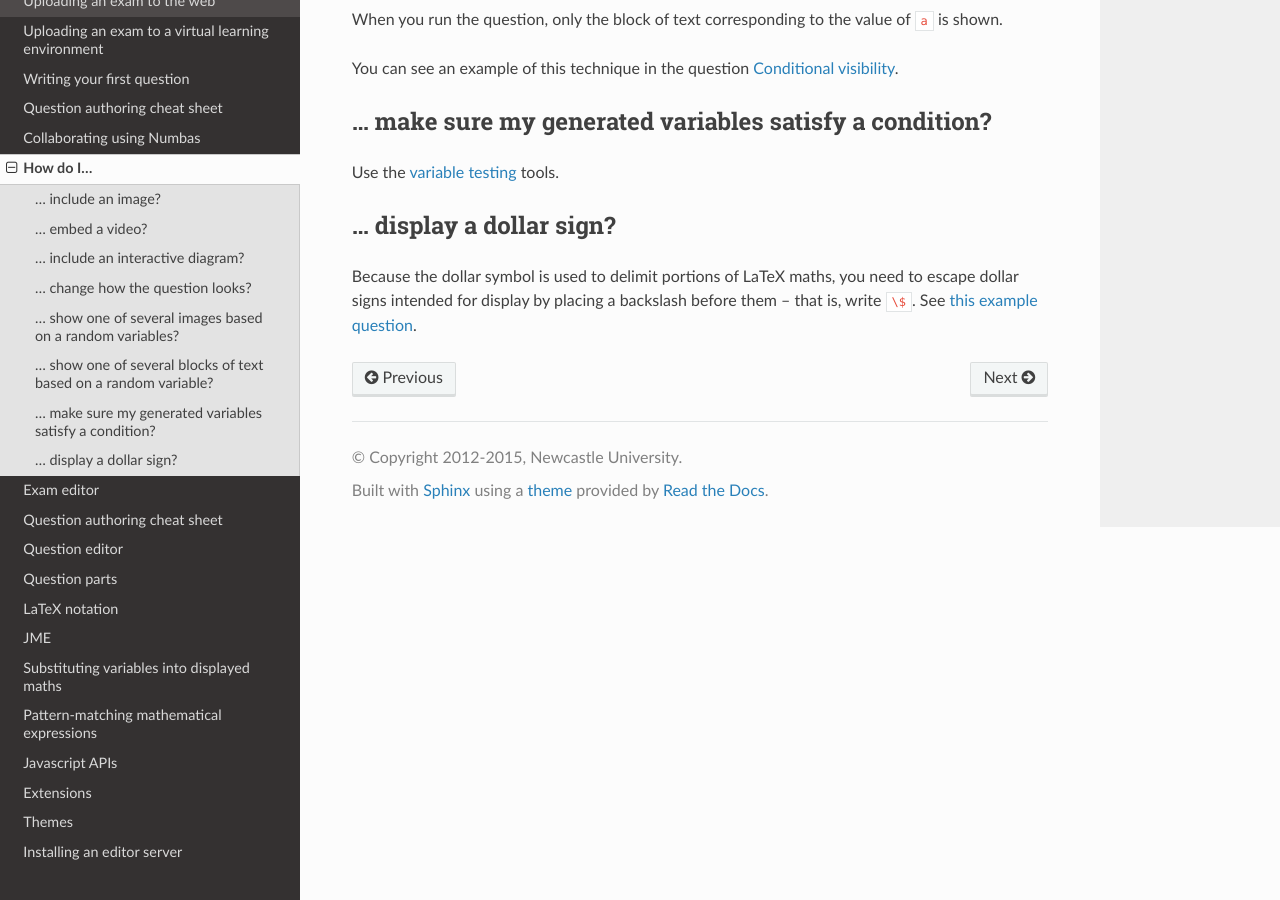
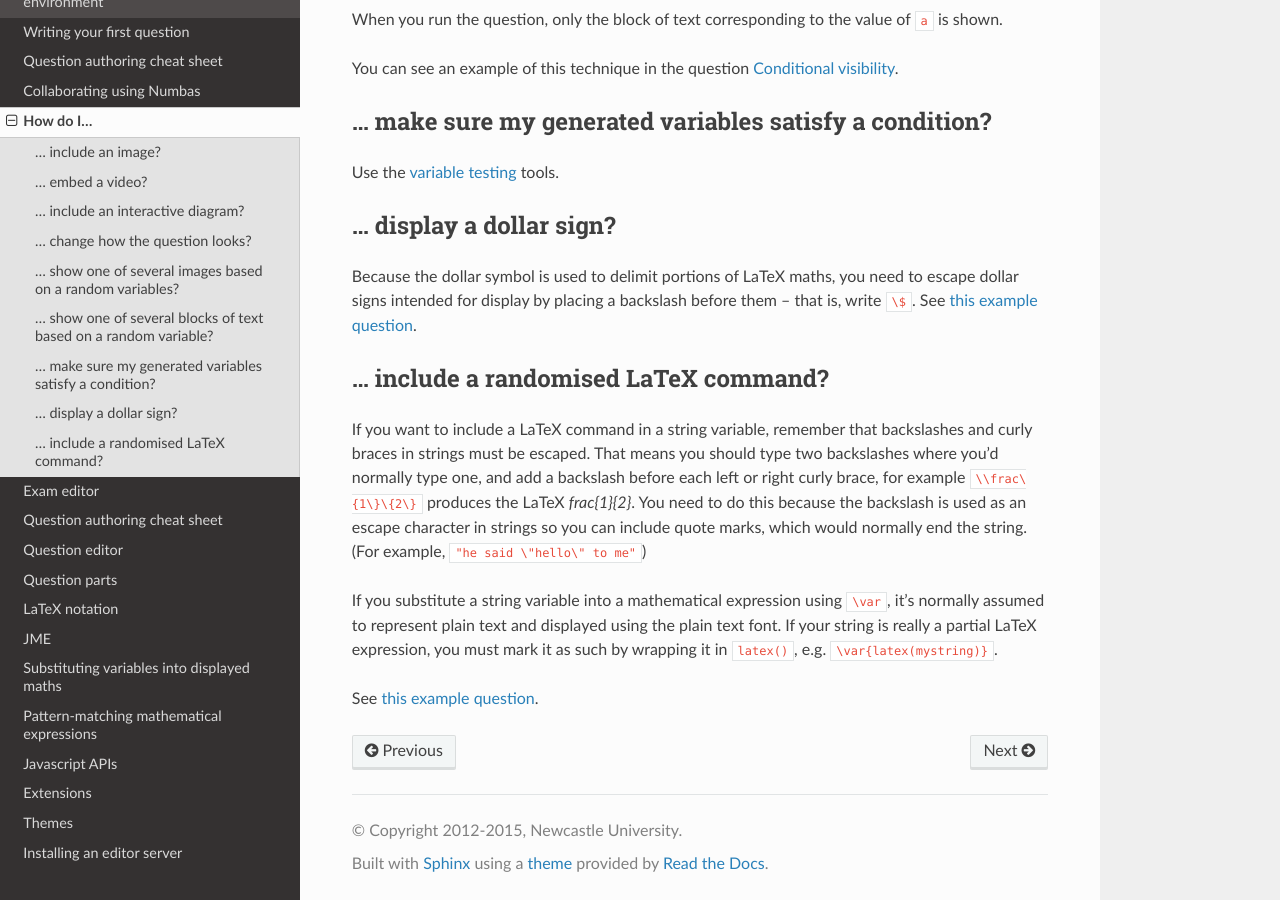
Before and after one commit to numbas/editor-docs, a Sphinx documentation site: the page built from source/how-do-i.rst, in a window 1280 px wide and 900 px high, scrolled down 3046 px. Built offline with Sphinx 7.4.7 and the Read the Docs theme 2.0.0, drawn with Linux system fonts in a browser that asks for light colours.

Commit message:
add "how do I include a randomised LaTeX expression?"

```diff
--- a/source/how-do-i.rst
+++ b/source/how-do-i.rst
@@ -90,3 +90,16 @@ Use the :ref:`variable testing <variable-testing>` tools.
 --------------------------
 
 Because the dollar symbol is used to delimit portions of LaTeX maths, you need to escape dollar signs intended for display by placing a backslash before them -- that is, write ``\$``. See `this example question <https://numbas.mathcentre.ac.uk/question/4528/displaying-a-dollar-sign/>`_.
+
+... include a randomised LaTeX command?
+---------------------------------------
+
+If you want to include a LaTeX command in a string variable, remember that backslashes and curly braces in strings must be escaped.
+That means you should type two backslashes where you'd normally type one, and add a backslash before each left or right curly brace, for example ``\\frac\{1\}\{2\}`` produces the LaTeX `\frac{1}{2}`.
+You need to do this because the backslash is used as an escape character in strings so you can include quote marks, which would normally end the string.
+(For example, ``"he said \"hello\" to me"``)
+
+If you substitute a string variable into a mathematical expression using ``\var``, it's normally assumed to represent plain text and displayed using the plain text font.
+If your string is really a partial LaTeX expression, you must mark it as such by wrapping it in ``latex()``, e.g. ``\var{latex(mystring)}``.
+
+See `this example question <https://numbas.mathcentre.ac.uk/question/10342/displaying-a-randomised-latex-command/>`_.
```
